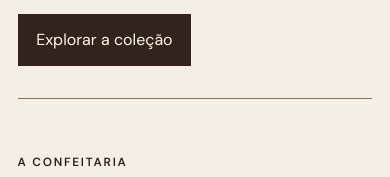
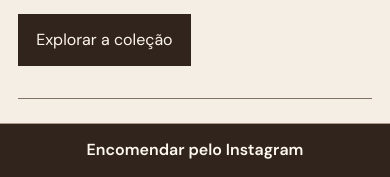
Before and after one commit to 3Mgalaxia/demo-la-santa-confeitaria, a plain HTML site: page index.html in a window 390 px wide. Shown: the part 667-844 px from the top of the page. Drawn offline with nearby package versions, Linux system fonts and the light colour scheme.

Commit message:
Facilitar encomendas pelo celular

```diff
--- a/index.html
+++ b/index.html
@@ -22,4 +22,6 @@
 <section id="encomenda"><div><p class="label">ENCOMENDAS PELO DIRECT</p><h2>Sua <i>seleção.</i></h2><p>Escolha os doces, copie a mensagem e cole na conversa com a La Santa para combinar quantidade, data e valor.</p></div>
 <div class="order"><div id="rows"></div><label for="msg">Mensagem para a confeitaria</label><textarea readonly id="msg" rows="4">Olá, La Santa! Gostaria de consultar o preçário.</textarea><div class="actions"><button id="copy" type="button">Copiar mensagem</button><a class="ink" href="https://ig.me/m/lasanta.confeitaria">Abrir direct</a></div><p id="feedback" role="status"></p></div></section>
 <section class="questions"><h2>Sobre o <i>pedido.</i></h2><div><details><summary>Como consulto os preços?</summary><p>Veja o destaque Preçário no Instagram ou peça um orçamento pelo direct.</p></details><details><summary>Onde fica a La Santa?</summary><p>No Beato, em Lisboa, Portugal. Combine os detalhes da encomenda pelo Instagram.</p></details></div></section></main>
-<footer><strong>La <i>Santa</i></strong><a href="https://www.instagram.com/lasanta.confeitaria/">@lasanta.confeitaria</a><span>Demonstração não oficial · <a href="creditos.html">Fotografias ilustrativas</a></span></footer></body></html>
+<footer><strong>La <i>Santa</i></strong><a href="https://www.instagram.com/lasanta.confeitaria/">@lasanta.confeitaria</a><span>Demonstração não oficial · <a href="creditos.html">Fotografias ilustrativas</a></span></footer>
+<a class="mobile-order" href="https://ig.me/m/lasanta.confeitaria">Encomendar pelo Instagram</a>
+</body></html>
--- a/style.css
+++ b/style.css
@@ -2,3 +2,25 @@
 @media(max-width:960px){.spread{grid-template-columns:1fr 1fr}.sideplate{display:none}.grid{grid-template-columns:1fr 1fr}}
 @media(max-width:600px){main,.folio,footer{width:91%}.folio{min-height:58px;font-size:.82rem}.seal{width:38px;height:38px;line-height:35px;font-size:22px}nav{gap:.85rem}.mast{display:grid;grid-template-columns:1fr 1fr;text-align:center;padding:.7rem 0}.mast h1{grid-area:1/1/2/3;font-size:21vw}.mast p{margin:0;font-size:.62rem}.spread{display:flex;flex-direction:column;align-items:stretch;gap:.6rem;padding:1rem 0 2rem}.mainplate img{height:clamp(220px,35svh,335px);object-position:center 63%}.editorial h2{font-size:3.4rem}.editorial h2 i{display:inline}.editorial .label{margin-bottom:0}.editorial p{margin:.6rem 0}.catalog-head,.questions,#encomenda{display:grid;gap:1.2rem}#encomenda>div,.questions>div{width:auto}.catalog-head label{width:100%}.grid{gap:.7rem}.grid article>div{display:grid}footer{display:grid}.filters{gap:.25rem}.filters button{font-size:.82rem;padding:.45rem .65rem}}
 @media(prefers-reduced-motion:reduce){*{animation:none!important;scroll-behavior:auto!important}}
+
+.mobile-order { display: none; }
+@media (max-width: 600px) {
+  body { padding-bottom: calc(76px + env(safe-area-inset-bottom)); }
+  .mobile-order {
+    display: grid;
+    place-items: center;
+    position: fixed;
+    z-index: 6;
+    bottom: 0;
+    left: 0;
+    width: 100%;
+    min-height: 54px;
+    padding: 14px 16px calc(14px + env(safe-area-inset-bottom));
+    background: #30241d;
+    color: #fff9f0;
+    text-decoration: none;
+    font-weight: 600;
+    border-top: 1px solid #ad9581;
+  }
+  html { scroll-padding-bottom: 80px; }
+}
```
